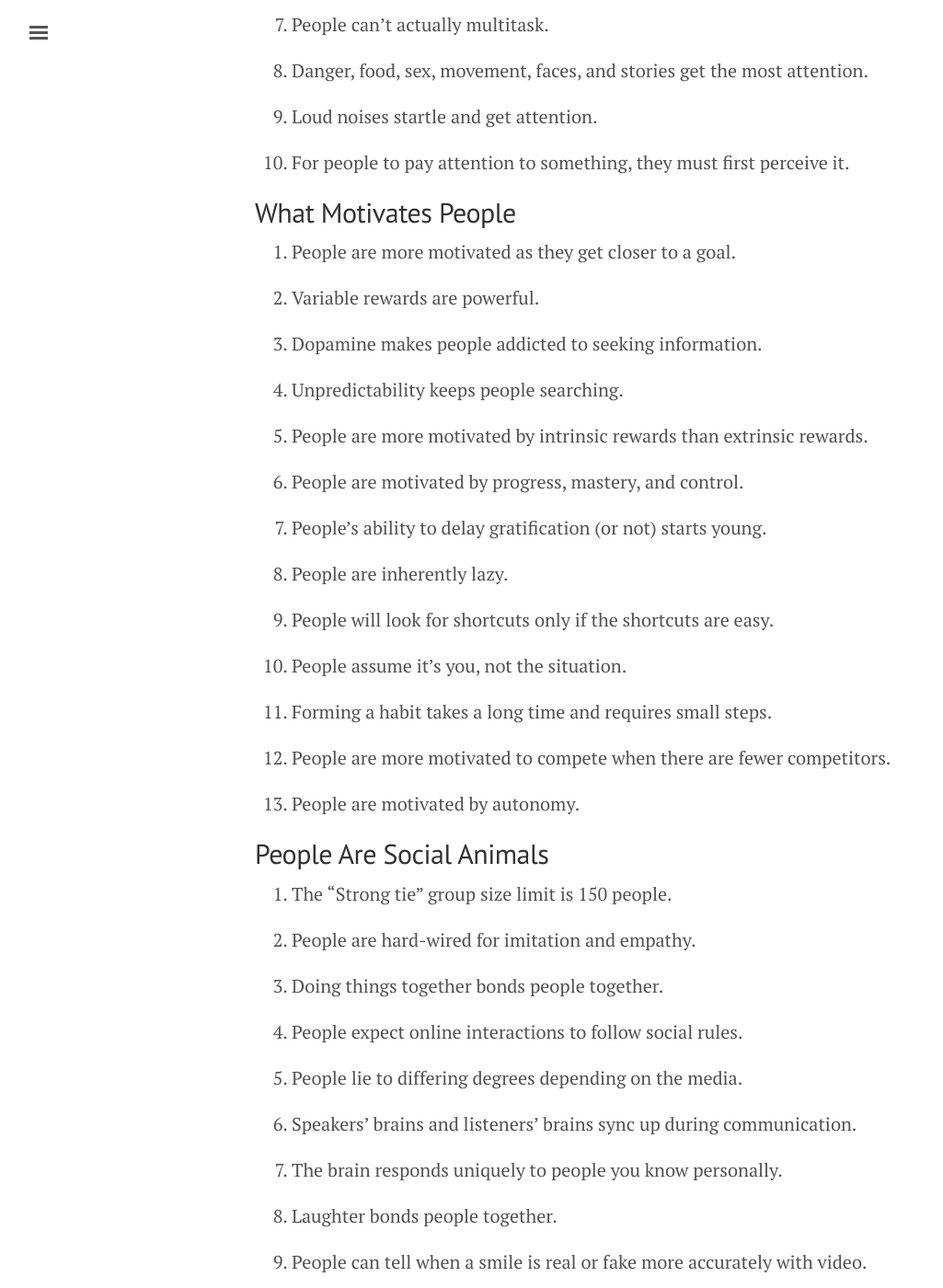
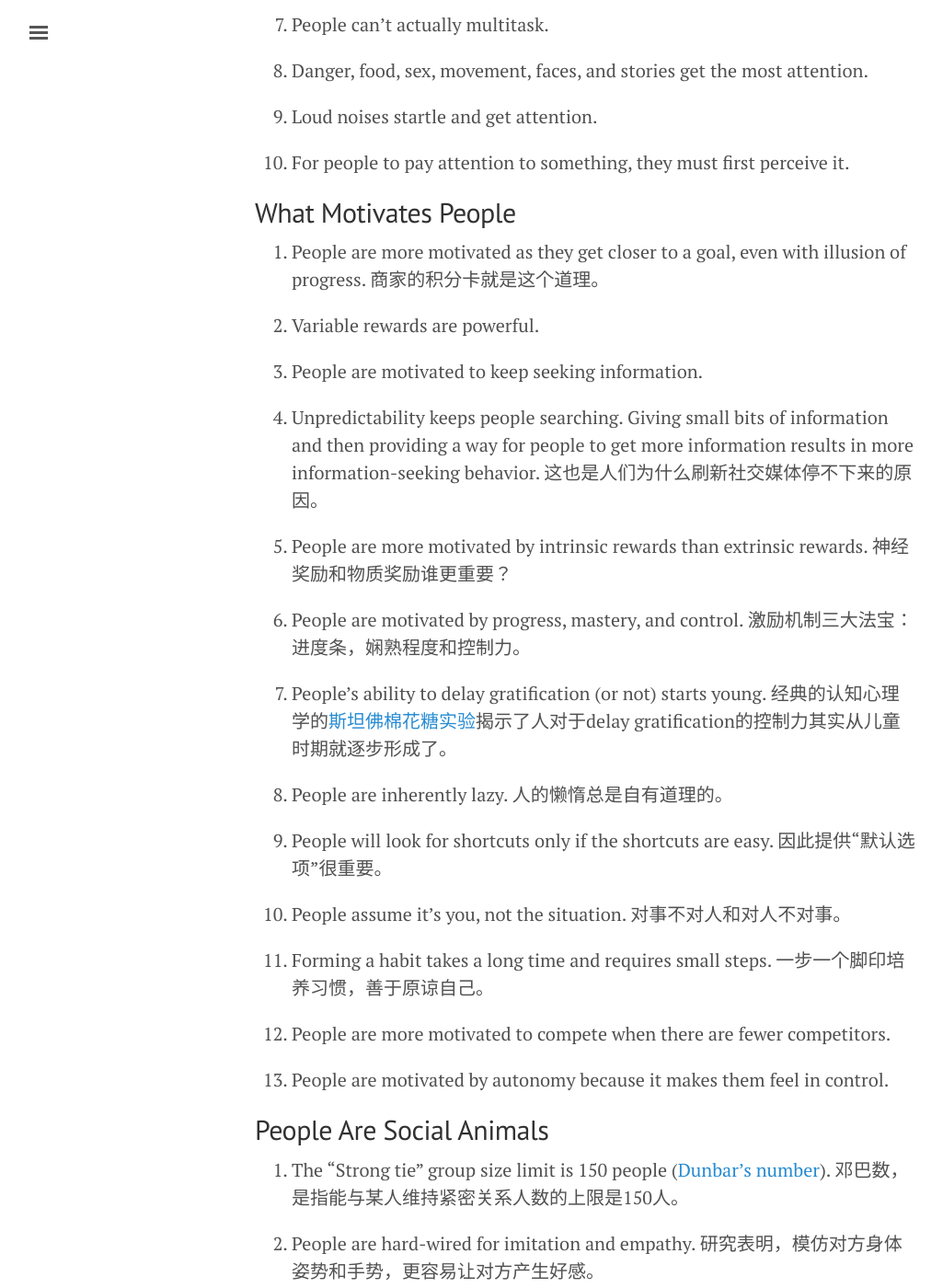
Before and after one commit to dhei/dhei.github.io, a Jekyll site: the page built from _posts/2015-12-13-100-things-about-UX.md, in a window 1280 px wide and 1400 px high, scrolled down 5578 px. Shown: the whole window at 92% size, without its empty margins (3-1028 px from the left). Built offline with Jekyll 4.4.1, drawn with Linux system fonts in a browser that asks for light colours; some of the changed text lies outside the part shown.

Commit message:
Add more content

```diff
--- a/_posts/2015-12-13-100-things-about-UX.md
+++ b/_posts/2015-12-13-100-things-about-UX.md
@@ -128,52 +128,52 @@ One of the most interesting part of the book is its structure - one hundred "sec
 
 ## What Motivates People
 
-1. People are more motivated as they get closer to a goal.
+1. People are more motivated as they get closer to a goal, even with illusion of progress. 商家的积分卡就是这个道理。
 
 2. Variable rewards are powerful.
 
-3. Dopamine makes people addicted to seeking information.
+3. People are motivated to keep seeking information.
 
-4. Unpredictability keeps people searching.
+4. Unpredictability keeps people searching. Giving small bits of information and then providing a way for people to get more information results in more information-seeking behavior. 这也是人们为什么刷新社交媒体停不下来的原因。
 
-5. People are more motivated by intrinsic rewards than extrinsic rewards.
+5. People are more motivated by intrinsic rewards than extrinsic rewards. 神经奖励和物质奖励谁更重要？
 
-6. People are motivated by progress, mastery, and control.
+6. People are motivated by progress, mastery, and control. 激励机制三大法宝：进度条，娴熟程度和控制力。
 
-7. People's ability to delay gratification (or not) starts young.
+7. People's ability to delay gratification (or not) starts young. 经典的认知心理学的[斯坦佛棉花糖实验](https://en.wikipedia.org/wiki/Stanford_marshmallow_experiment)揭示了人对于delay gratification的控制力其实从儿童时期就逐步形成了。
 
-8. People are inherently lazy.
+8. People are inherently lazy. 人的懒惰总是自有道理的。
 
-9. People will look for shortcuts only if the shortcuts are easy.
+9. People will look for shortcuts only if the shortcuts are easy. 因此提供“默认选项”很重要。
 
-10. People assume it's you, not the situation.
+10. People assume it's you, not the situation. 对事不对人和对人不对事。
 
-11. Forming a habit takes a long time and requires small steps.
+11. Forming a habit takes a long time and requires small steps. 一步一个脚印培养习惯，善于原谅自己。
 
 12. People are more motivated to compete when there are fewer competitors.
 
-13. People are motivated by autonomy.
+13. People are motivated by autonomy because it makes them feel in control.
 
 
 ## People Are Social Animals
 
-1. The "Strong tie" group size limit is 150 people.
+1. The "Strong tie" group size limit is 150 people ([Dunbar's number](https://en.wikipedia.org/wiki/Dunbar%27s_number)). 邓巴数，是指能与某人维持紧密关系人数的上限是150人。
 
-2. People are hard-wired for imitation and empathy.
+2. People are hard-wired for imitation and empathy. 研究表明，模仿对方身体姿势和手势，更容易让对方产生好感。
 
-3. Doing things together bonds people together.
+3. Doing things together bonds people together. 社交生活中，实时同步的活动往往比异步的活动更容易建立纽带。
 
 4. People expect online interactions to follow social rules.
 
-5. People lie to differing degrees depending on the media.
+5. People lie to differing degrees depending on the media. 人们对于不同媒体调查的诚实度不同，电话调查问卷可信度低于书面问卷，低于面对面反馈。
 
 6. Speakers' brains and listeners' brains sync up during communication.
 
-7. The brain responds uniquely to people you know personally.
+7. The brain responds uniquely to people you know personally, we pay more attention to friends and relatives.
 
 8. Laughter bonds people together.
 
-9. People can tell when a smile is real or fake more accurately with video.
+9. People can tell when a smile is real or fake more accurately with video than static picture.
 
 
 ## How People Feel
@@ -211,35 +211,35 @@ One of the most interesting part of the book is its structure - one hundred "sec
 
 1. People will always make mistakes, there is no fail-safe product.
 
-2. People make errors when they are under stress.
+2. People make errors when they are under stress. When people doing difficult task, lower the level of stress by eliminating any distracting elements such as color, sounds or movements.
 
-3. Not all mistakes are bad.
+3. Not all mistakes are bad, some consequence is neutral.
 
-4. People make predictable types of errors.
+4. People make predictable types of errors. 根据收集到的用户错误信息来改良产品测试。
 
 5. People use different error strategies.
 
 
 ## How People Decide
 
-1. People make most decisions unconsciously.
+1. People make most decisions unconsciously. 人们的很多决策是受潜意识支配的，但人们往往更愿意相信自己的决策是完全理性和符合逻辑，尽管并不是这样的。
 
-2. The unconscious knows first.
+2. The unconscious knows first, picks the danger first. 人们的潜意识对于危险的事物最为敏感。
 
-3. People want more choices and information than they can process.
+3. People want more choices and information than they can process. 太多的选择反而不知如何选择。作者有一个小建议，如果有非常多的可选对象，最好不要一次性都拿出来而是循序渐进的展示出来。
 
-4. People think choice equals control.
+4. People think choice equals control. 人们喜欢更多的选择其实是潜意识的认为更多的选择意味着更大的控制力，其实商家也在利用这一点来迎合消费者需要更多选择的心理。
 
 5. People may care about time more than they care about money.
 
 6. Mood influences the decision-making process.
 
-7. Group decision making can be faulty.
+7. Group decision making can be faulty. But two people can be better than one.
 
-8. People are swayed by a dominant personality.
+8. People are swayed by a dominant personality. Leader is leader.
 
 9. When people are uncertain, they let others decide what to do.
 
-10. People think others are more easily influenced than they are themselves.
+10. People think others are more easily influenced than they are themselves. 人们不愿意承认，自己其实比想象中的更容易受他人影响，的确是愚蠢而又自大的人性。
 
 11. People value a product more highly when it's physically in front of them.
```
